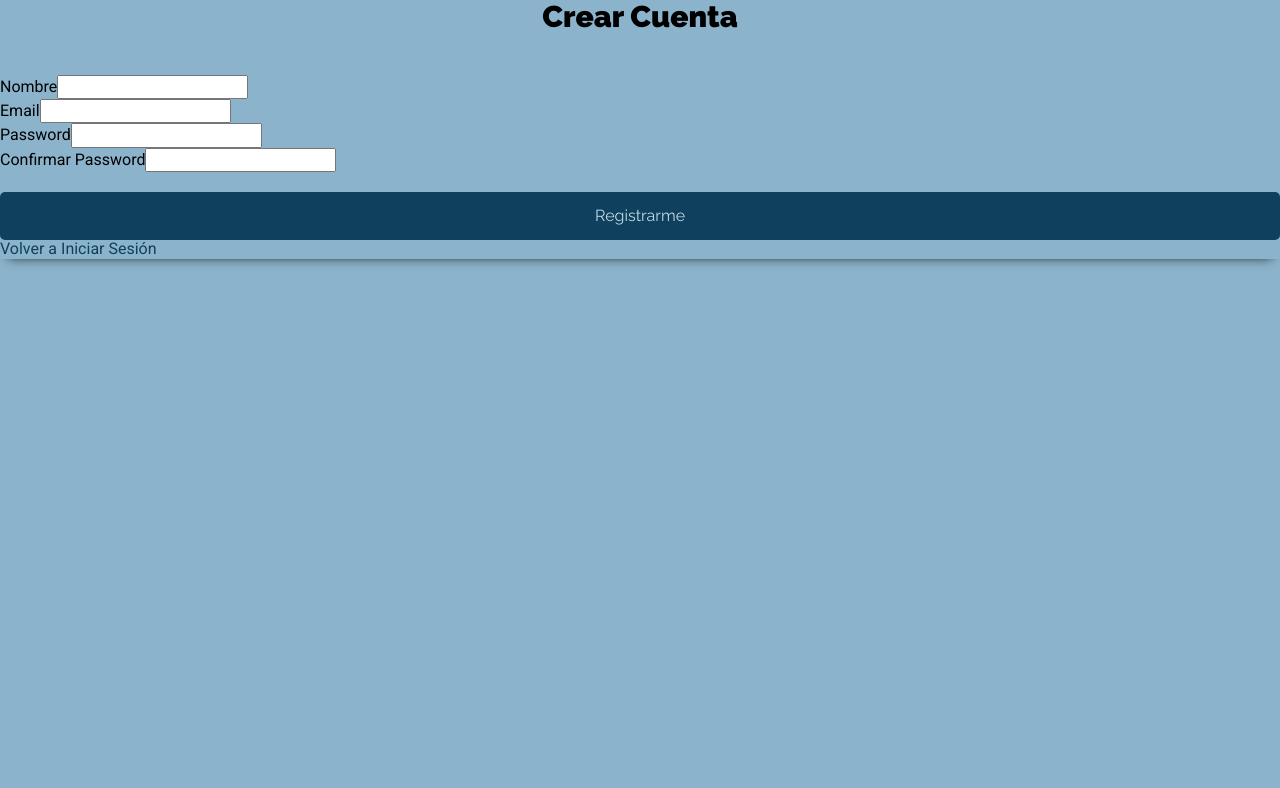
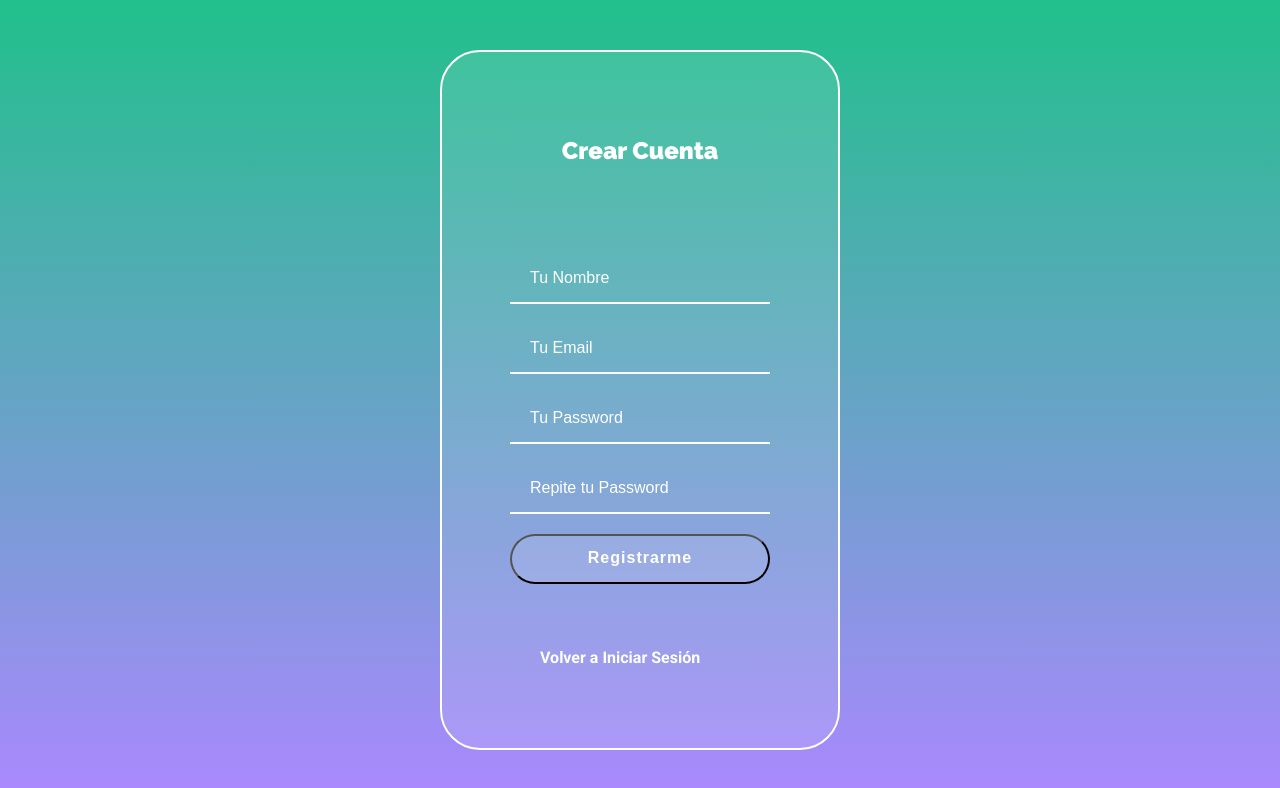
Before and after one commit to jesusdevp/merntask-cliente, a React (Create React App) app: page /signup in a window 1280 px wide. Shown: the top 788 px of the page. Built offline with nearby package versions, Linux system fonts and the light colour scheme; no server answers.

Commit message:
Se cambio UI de registro

```diff
--- a/src/components/auth/SignUp.jsx
+++ b/src/components/auth/SignUp.jsx
@@ -80,70 +80,63 @@ const Signup = (props) => {
   };
 
   return (
-    <div className="form-usuario">
+    <section className="signup">
       {alerta ? (
         <div className={`alerta ${alerta.categoria}`}> {alerta.msg} </div>
       ) : null}
-      <div className="contenedor-form sombra-dark">
-        <h1>Crear Cuenta</h1>
-        <form onSubmit={handleSubmit}>
-          <div className="campo-form">
-            <label htmlFor="nombre">Nombre</label>
-            <input
+      <section className="signup__container">
+        <h2>Crear Cuenta</h2>
+        <form onSubmit={handleSubmit} className='signup__container--form'>
+        <input
               type="text"
               id="nombre"
               name="nombre"
               placeholder="Tu Nombre"
               value={nombre}
               onChange={handleChange}
+              className='input'
             />
-          </div>
-          <div className="campo-form">
-            <label htmlFor="email">Email</label>
-            <input
+          <input
               type="email"
               id="email"
               name="email"
               placeholder="Tu Email"
               value={email}
               onChange={handleChange}
+              className='input'
             />
-          </div>
-          <div className="campo-form">
-            <label htmlFor="password">Password</label>
-            <input
+          <input
               type="password"
               id="password"
               name="password"
               placeholder="Tu Password"
               value={password}
               onChange={handleChange}
+              className='input'
             />
-          </div>
-          <div className="campo-form">
-            <label htmlFor="confirmar">Confirmar Password</label>
-            <input
+           <input
               type="password"
               id="confirmar"
               name="confirmar"
               placeholder="Repite tu Password"
               value={confirmar}
               onChange={handleChange}
+              className='input'
             />
-          </div>
-          <div className="campo-form">
-            <input
+          <button
               type="submit"
-              className="btn btn-primario btn-block"
+              className="button"
               value="Registrarme"
-            />
-          </div>
+            >Registrarme</button>
         </form>
-        <Link to={"/"} className="enlace-cuenta">
+        <p className="signup__container--register">
+        <Link to={"/"} >
           Volver a Iniciar Sesión
         </Link>
-      </div>
-    </div>
+        </p>
+
+      </section>
+    </section>
   );
 };
 
--- a/src/index.css
+++ b/src/index.css
@@ -343,39 +343,60 @@ aside {
 .login__container--register a:hover {
   text-decoration: underline;
 }
-/* .login__container--remember-me {
-  color: white;
-  display: flex;
-  justify-content: space-between;
-  margin-top: 10px;
+
+@media (max-width: 768px) {
+  .login__container {
+    display: flex;
+    min-height: 700px;
+  }
 }
-.login__container--remember-me a {
-  color: white;
-  font-size: 14px;
-  text-decoration: none;
-} */
-/* .login__container--remember-me a:hover {
-  text-decoration: underline;
-}
-.login__container--social-media > div {
+
+.signup {
+  background: linear-gradient(#21c08b, #ab88ff);
+  height: 100vh;
   display: flex;
   align-items: center;
+  justify-content: center;
+  flex-direction: column;
+  padding: 0px 30px;
+  /* min-height: calc(100vh - 200px); */
+}
+.signup__container {
+  background-color: rgba(255, 255, 255, 0.1);
+  border: 2px solid white;
+  border-radius: 40px;
+  color: white;
+  padding: 60px 68px 40px;
+  min-height: 700px;
+  width: 400px;
+  display: flex;
+  justify-content: space-around;
+  flex-direction: column;
+}
+.signup__container--form {
+  display: flex;
+  flex-direction: column;
+}
+.signup__container--form label {
   font-size: 14px;
-  margin-bottom: 10px;
 }
-.login__container--social-media > div > img {
-  width: 30px;
-  margin-right: 10px;
-}
-.login__container--register a {
+.signup__container--register a {
+  padding-left: 3rem;
   font-size: 16px;
   color: white;
   font-weight: bold;
   text-decoration: none;
 }
-.login__container--register a:hover {
+.signup__container--register a:hover {
   text-decoration: underline;
-} */
+}
+
+@media (min-width: 768px) {
+  .signup__container {
+    display: flex;
+  }
+}
+
 .input {
   background-color: transparent;
   border-left: 0px;
```
